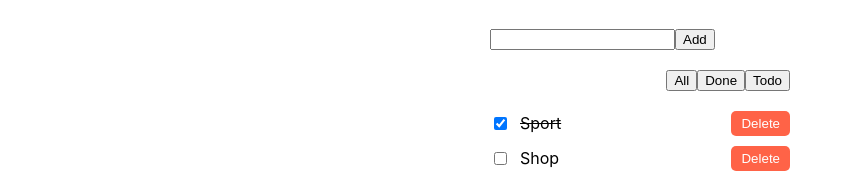
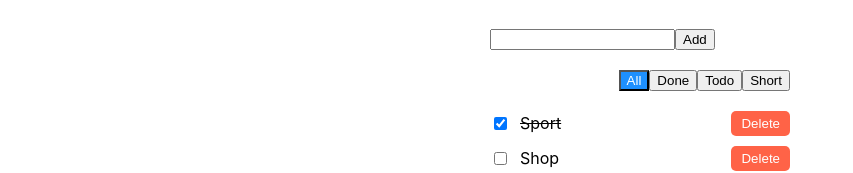
Before and after one commit to kudriashova-ag/react-app-PV421, a React (Create React App) app: page /todo in a window 1280 px wide. Shown: the part 198-371 px from the top of the page, without its empty margins (0-853 px from the left). Built offline with nearby package versions, Linux system fonts and the light colour scheme.

Commit message:
Filter, LocalStorage

```diff
--- a/src/components/ToDo/Filters.jsx
+++ b/src/components/ToDo/Filters.jsx
@@ -1,11 +1,13 @@
 import React from 'react';
 
-const Filters = () => {
+const Filters = ({ setFilter, filter, allFilters }) => {
+    const filters = Object.keys(allFilters); // ['All', 'Done', 'Todo']
+
     return (
         <div className='filters'>
-            <button>All</button>
-            <button>Done</button>
-            <button>Todo</button>
+            {filters.map((f) => (
+                <button key={f} onClick={() => setFilter(f)} className={filter === f ? 'active' : ''}>{f}</button>
+            ))}
         </div>
     );
 }
--- a/src/components/ToDo/ToDo.css
+++ b/src/components/ToDo/ToDo.css
@@ -28,3 +28,8 @@
 .done{
     text-decoration: line-through;
 }
+
+.active{
+    background-color: dodgerblue;
+    color: #fff;
+}
--- a/src/components/ToDo/TodoList.jsx
+++ b/src/components/ToDo/TodoList.jsx
@@ -1,4 +1,4 @@
-import React, { useState } from "react";
+import React, { useEffect, useState } from "react";
 import AddForm from "./AddForm";
 import Filters from "./Filters";
 import Task from "./Task";
@@ -7,12 +7,35 @@ import tasks from "./TasksData";
 
 const TodoList = () => {
   const [taskList, setTaskList] = useState(tasks);
+  const [filter, setFilter] = useState('All');
+
+  useEffect(() => {
+    const savedTasks = localStorage.getItem('tasks');
+    if (savedTasks) {
+      setTaskList(JSON.parse(savedTasks));
+    }
+
+    const savedFilter = localStorage.getItem('filter');
+    if (savedFilter) {
+      setFilter(savedFilter);
+    }
+  }, []);
+
+  useEffect(() => {
+    localStorage.setItem('tasks', JSON.stringify(taskList));
+  }, [taskList]);
+
+  useEffect(() => {
+    localStorage.setItem('filter', filter);
+  }, [filter]);
+
 
   const addTask = (title) => {
     setTaskList([
       ...taskList,
       { id: new Date().getTime(), title, done: false },
     ]);
+
   };
 
   const deleteTask = (id) => {
@@ -39,13 +62,21 @@ const TodoList = () => {
     setTaskList(newTasks);
   };
 
+  const allFilters = {
+    All: () => true,
+    Done: (task) => task.done,
+    'Todo': (task) => !task.done,
+    Short: (task) => task.title.length < 3,
+  };
+
   return (
     <div className="todo-list">
       <h1>TodoList</h1>
       <AddForm addTask={addTask} />
-      <Filters />
 
-      {taskList.map((task) => (
+      <Filters setFilter={setFilter} filter={filter} allFilters={allFilters} />
+
+      {taskList.filter(allFilters[filter]).map((task) => (
         <Task
           task={task}
           key={task.id}
--- a/src/index.js
+++ b/src/index.js
@@ -10,9 +10,9 @@ import reportWebVitals from './reportWebVitals';
 const root = ReactDOM.createRoot(document.getElementById('root'));
 
 root.render(
-  <React.StrictMode>
+  // <React.StrictMode>
     <App />
-  </React.StrictMode>
+  // </React.StrictMode>
 );
 
 // If you want to start measuring performance in your app, pass a function
```
